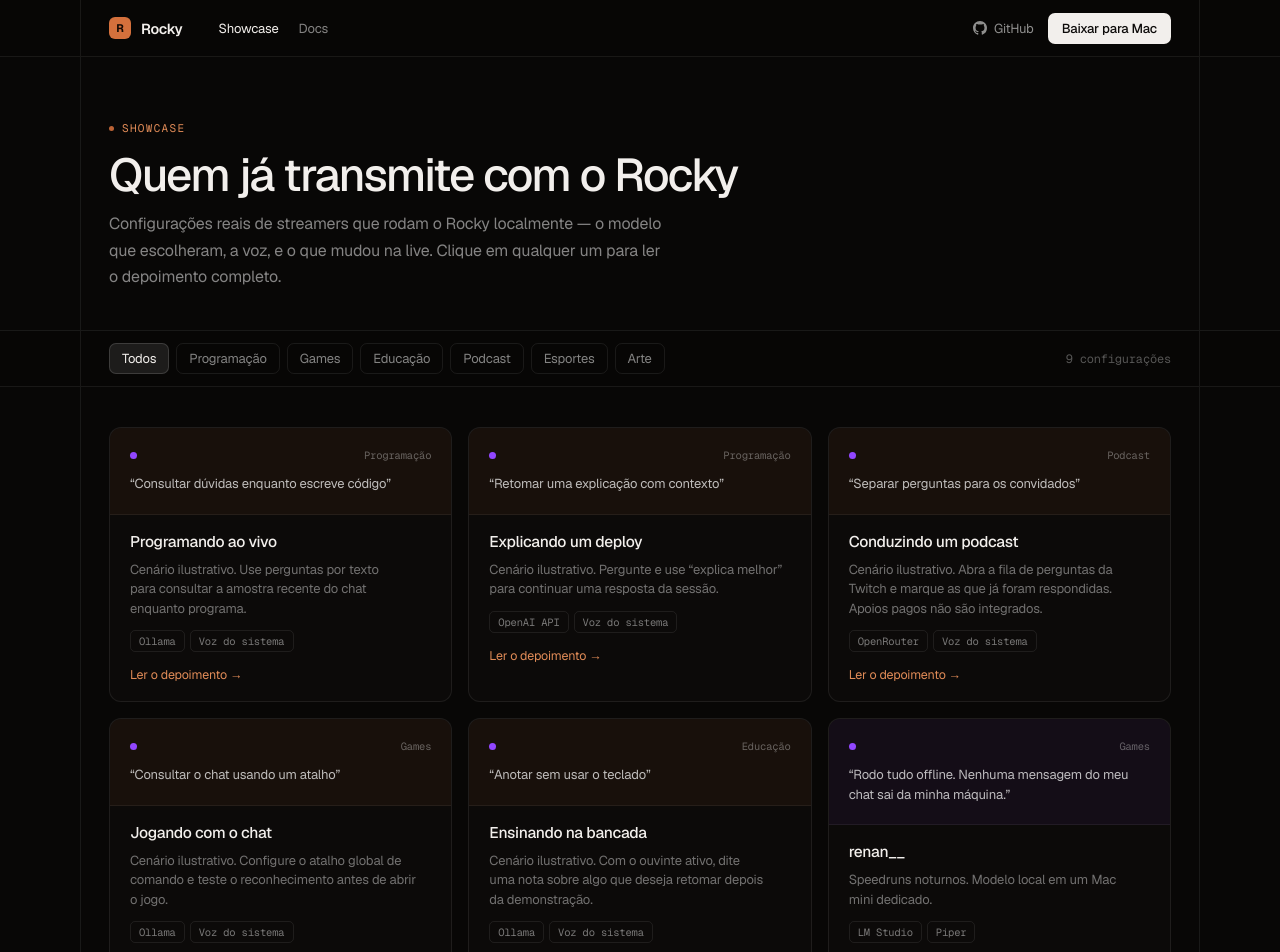
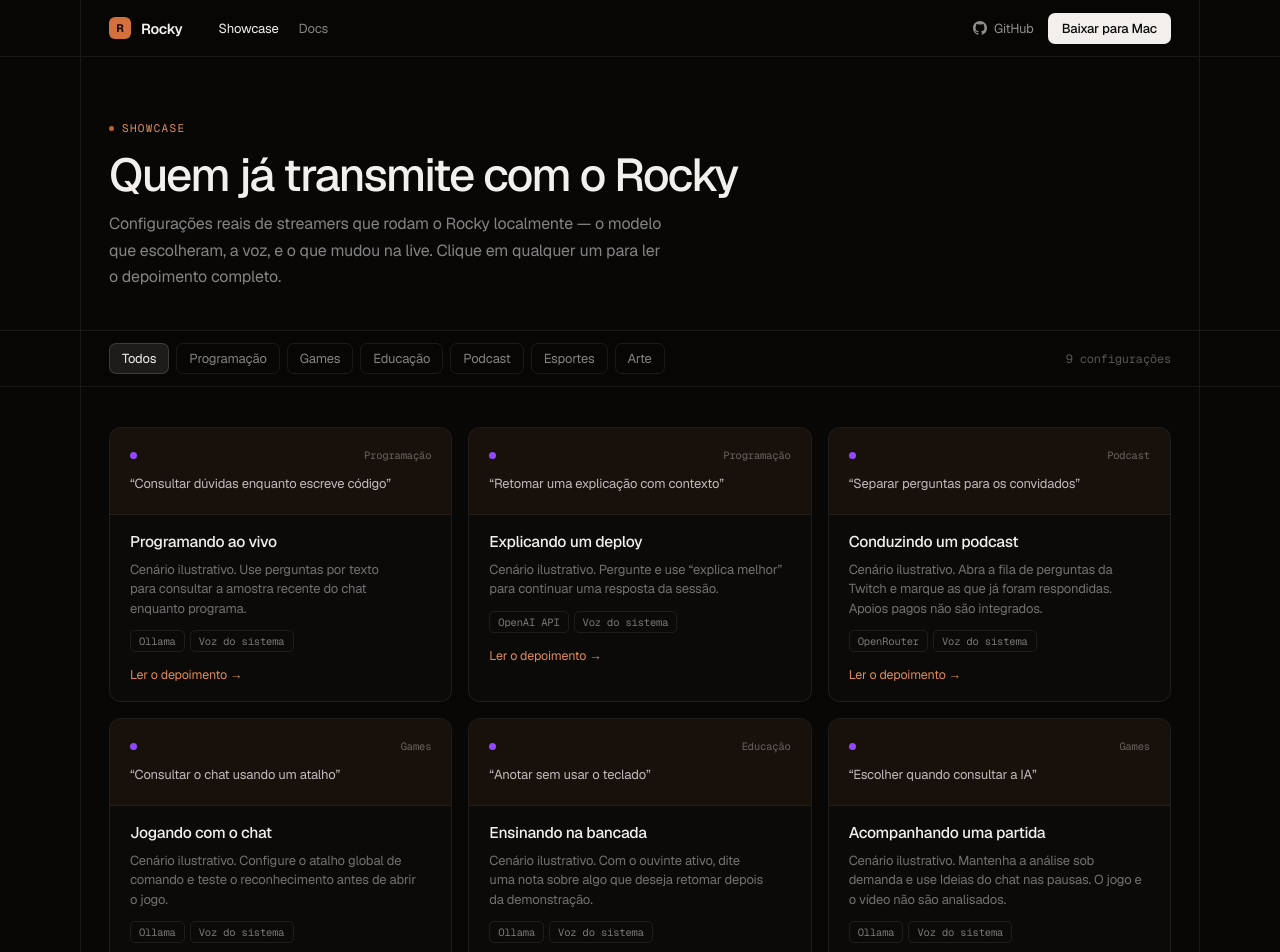
Before and after one commit to opensources-com-br/rocky, a Next.js app in the folder apps/web/: page /showcase in a window 1280 px wide. Shown: the top 952 px of the page. Built offline with nearby package versions, Linux system fonts and the light colour scheme.

Commit message:
feat: replace renan claims with an illustrative scenario

```diff
--- a/apps/web/content/showcase/renan.js
+++ b/apps/web/content/showcase/renan.js
@@ -1,20 +1,20 @@
 const content = {
   "id": "renan",
-  "name": "renan__",
+  "name": "Acompanhando uma partida",
   "category": "Games",
   "filter": "Games",
-  "quote": "Rodo tudo offline. Nenhuma mensagem do meu chat sai da minha máquina.",
-  "desc": "Speedruns noturnos. Modelo local em um Mac mini dedicado.",
-  "stack": ["LM Studio", "Piper"],
+  "quote": "Escolher quando consultar a IA",
+  "desc": "Cenário ilustrativo. Mantenha a análise sob demanda e use Ideias do chat nas pausas. O jogo e o vídeo não são analisados.",
+  "stack": ["Ollama", "Voz do sistema"],
   "dots": ["#9146ff"],
-  "tint": "rgba(145,70,255,.06)",
-  "links": [{"label": "twitch.tv/renan__", "url": "https://twitch.tv/renan__", "dot": "#9146ff"}],
-  "stats": [{"label": "PLATAFORMAS", "value": "1"}, {"label": "PICO DE CHAT", "value": "310"}, {"label": "MSG / MIN", "value": "22"}, {"label": "MODELO", "value": "Local 14B"}],
-  "story": ["Escolhi o Rocky por um motivo só: privacidade. Meu chat é pequeno e fiel, e várias conversas ali são pessoais. Não quero que passem por um serviço de terceiros para virar sugestão de pauta.", "Rodo um modelo de 14B no LM Studio, num Mac mini separado que só faz isso. A máquina de transmissão fala com ele pela rede local. Fica melhor que qualquer coisa que eu rodaria junto do jogo, e continua tudo dentro de casa.", "Como o modelo é maior, a redação das intervenções é visivelmente melhor. Ele consegue resumir três mensagens diferentes numa frase que faz sentido, em vez de só contar quantas vezes algo apareceu."],
-  "changes": ["Zero dependência de serviço externo durante a live.", "Intervenções mais bem escritas por causa do modelo maior.", "Máquina de transmissão sem carga extra de inferência."],
-  "setup": [{"label": "IA", "value": "openai-compat (LM Studio)"}, {"label": "Base URL", "value": "http://192.168.0.12:1234"}, {"label": "Voz", "value": "piper · pt_BR-faber"}, {"label": "Tom", "value": "irônico"}, {"label": "Frequência", "value": "3 / 10min"}],
-  "config": "[ai]\nprovider = \"openai-compat\"\nbase_url = \"http://192.168.0.12:1234\"\nmodel    = \"qwen2.5-14b\"\n\n[agent]\ntone = \"ironico\"",
-  "sample": "O chat inteiro percebeu que você errou o mesmo pulo pela quarta vez.",
+  "tint": "rgba(212,112,60,.06)",
+  "links": [],
+  "stats": [{"label": "INTEGRAÇÃO", "value": "Twitch"}, {"label": "PERFIL", "value": "Sob demanda"}, {"label": "DADOS", "value": "Exemplo"}, {"label": "IA", "value": "Ollama"}],
+  "story": ["Mantenha a análise sob demanda e use Ideias do chat nas pausas. O jogo e o vídeo não são analisados.", "Este cenário não é um depoimento de usuário nem um resultado medido. Configure e teste o provedor no seu computador; consultas de chat usam até 200 mensagens recebidas nos últimos dois minutos.", "Se usar IA remota, o pedido e a amostra de chat vão ao provedor. Para voz, prepare whisper.cpp e uma voz do sistema. Verifique a captura de tela e áudio no OBS antes da transmissão."],
+  "changes": ["Consultar perguntas recentes da Twitch.", "Salvar notas ou ideias escolhidas por você.", "Revisar registros e perguntas pendentes da sessão."],
+  "setup": [{"label": "Plataforma", "value": "Twitch"}, {"label": "IA", "value": "Ollama"}, {"label": "Modelo", "value": "llama3.2"}, {"label": "Voz", "value": "Sistema + whisper.cpp opcional"}, {"label": "Perfil", "value": "Sob demanda"}, {"label": "Tom", "value": "Direto"}],
+  "config": "Preencha nas Configurações do Rocky:\n\nPlataforma: Twitch\nIA: Ollama\nModelo: llama3.2\nVoz: Sistema + whisper.cpp opcional\nPerfil: Sob demanda\nTom: Direto\n\nExemplo descritivo, não importável.",
+  "sample": "Que ideias apareceram nas mensagens recentes?"
 };
 
 export default content;
```
